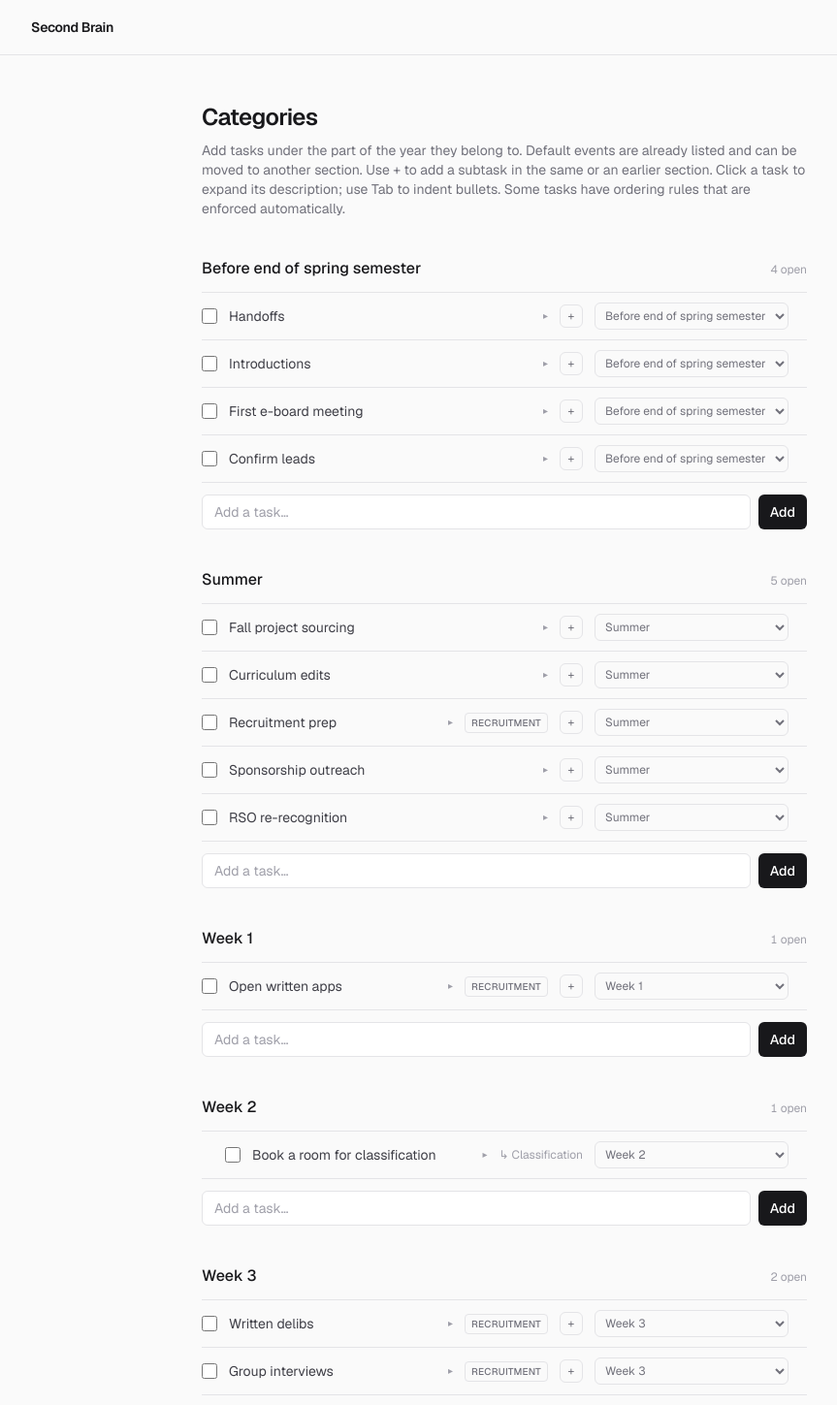
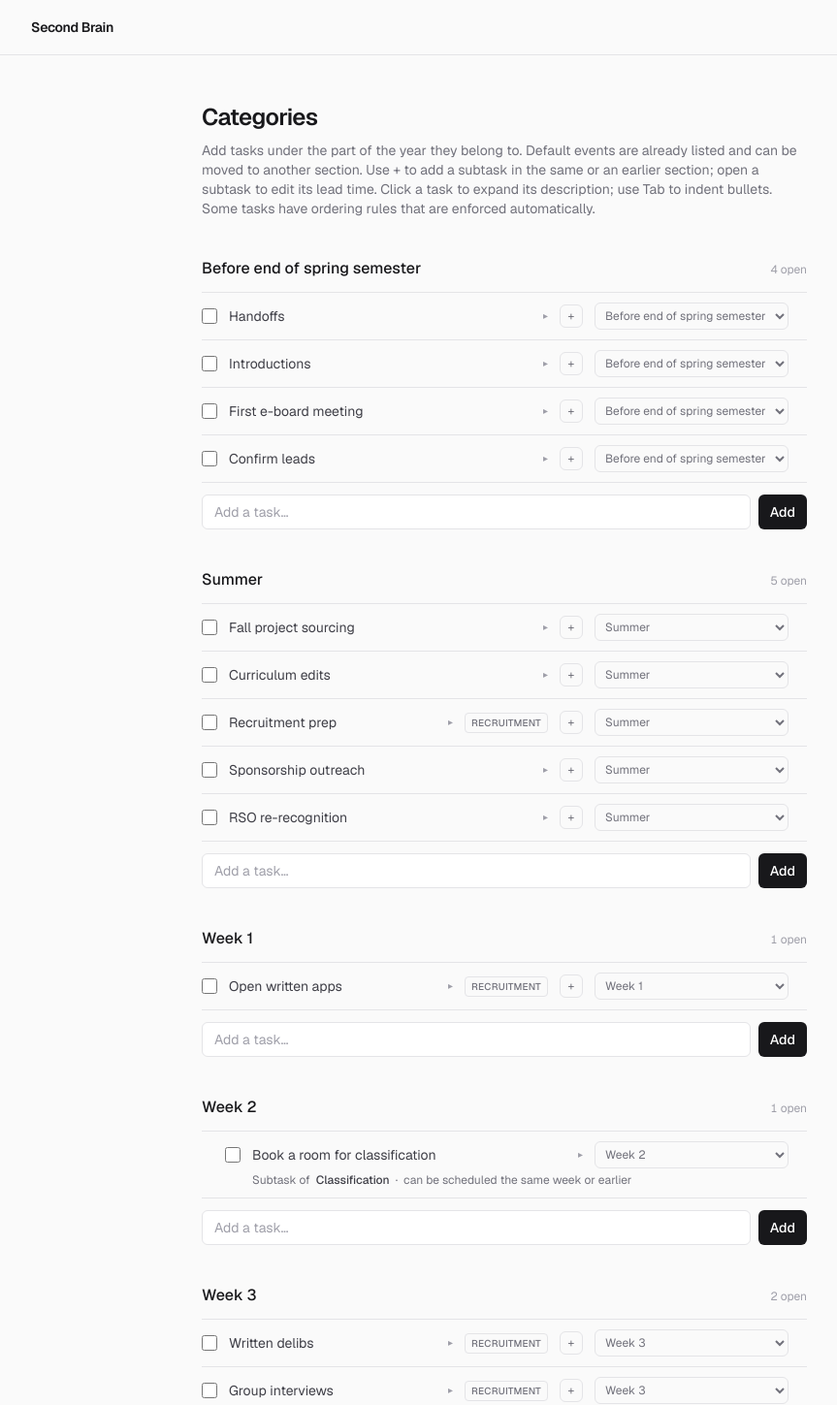
Before and after one commit to anniegao2013/cais-2nd-brain, a Next.js app: page / in a window 1280 px wide. Shown: the top 1449 px of the page at 97% size, without its empty margins (120-983 px from the left). Built offline with nearby package versions, Linux system fonts and the light colour scheme.

Commit message:
enhance subtasks

```diff
--- a/app/task-list.tsx
+++ b/app/task-list.tsx
@@ -545,11 +545,6 @@ export default function TaskList() {
   const [notesDraft, setNotesDraft] = useState("");
   const [expandedTaskId, setExpandedTaskId] = useState<string | null>(null);
 
-  const taskById = new Map<string, Task>();
-  for (const list of Object.values(state.tasks)) {
-    for (const task of list) taskById.set(task.id, task);
-  }
-
   function addTask(categoryId: string, form: HTMLFormElement) {
     const data = new FormData(form);
     const text = String(data.get("text") ?? "").trim();
@@ -598,6 +593,48 @@ export default function TaskList() {
     setSubtaskText("");
   }
 
+  function updateSubtaskLead(
+    categoryId: string,
+    taskId: string,
+    rawLead: number,
+  ) {
+    const task = (state.tasks[categoryId] ?? []).find(
+      (candidate) => candidate.id === taskId,
+    );
+    if (!task?.parentId) return;
+
+    const parent = findTask(state, task.parentId);
+    if (!parent) return;
+
+    const parentIndex = categoryIndex(parent.categoryId);
+    const lead = Math.max(
+      0,
+      Math.min(parentIndex, Math.floor(Number.isFinite(rawLead) ? rawLead : 0)),
+    );
+    const latestIndex = parentIndex - lead;
+
+    const tasks: TasksByCategory = {};
+    for (const [id, list] of Object.entries(state.tasks)) {
+      tasks[id] = list.filter((candidate) => candidate.id !== taskId);
+    }
+
+    const nextTask: Task = { ...task };
+    if (lead > 0) {
+      nextTask.leadWeeks = lead;
+    } else {
+      delete nextTask.leadWeeks;
+    }
+
+    const targetIndex = Math.max(
+      0,
+      Math.min(categoryIndex(categoryId), latestIndex),
+    );
+    const targetCategory = CATEGORIES[targetIndex].id;
+    tasks[targetCategory] = [...(tasks[targetCategory] ?? []), nextTask];
+
+    setState(sortState({ ...state, tasks }));
+  }
+
   function startEditingNotes(task: Task) {
     setExpandedTaskId(task.id);
     setNotesTaskId(task.id);
@@ -609,6 +646,18 @@ export default function TaskList() {
     setExpandedTaskId((current) => (current === taskId ? null : taskId));
     setNotesTaskId(null);
     setNotesDraft("");
+  }
+
+  function goToParent(parentId: string) {
+    setExpandedTaskId(parentId);
+    setNotesTaskId(null);
+    setNotesDraft("");
+    setSubtaskParentId(null);
+    requestAnimationFrame(() => {
+      document
+        .getElementById(`task-${parentId}`)
+        ?.scrollIntoView({ behavior: "smooth", block: "center" });
+    });
   }
 
   function saveNotes(categoryId: string, taskId: string) {
@@ -743,9 +792,10 @@ export default function TaskList() {
       <p className="mt-2 text-sm text-zinc-500 dark:text-zinc-400">
         Add tasks under the part of the year they belong to. Default events are
         already listed and can be moved to another section. Use + to add a
-        subtask in the same or an earlier section. Click a task to expand its
-        description; use Tab to indent bullets. Some tasks have ordering rules
-        that are enforced automatically.
+        subtask in the same or an earlier section; open a subtask to edit its
+        lead time. Click a task to expand its description; use Tab to indent
+        bullets. Some tasks have ordering rules that are enforced
+        automatically.
       </p>
 
       <div className="mt-10 flex flex-col gap-10">
@@ -770,9 +820,13 @@ export default function TaskList() {
               {tasks.length > 0 && (
                 <ul className="mt-3 flex flex-col divide-y divide-zinc-200 border-y border-zinc-200 dark:divide-zinc-800 dark:border-zinc-800">
                   {tasks.map((task) => {
-                    const parent = task.parentId
-                      ? taskById.get(task.parentId)
-                      : undefined;
+                    const parentLocation = task.parentId
+                      ? findTask(state, task.parentId)
+                      : null;
+                    const parent = parentLocation?.task;
+                    const parentMaxIndex = parentLocation
+                      ? categoryIndex(parentLocation.categoryId)
+                      : 0;
                     const isSubtask = Boolean(task.parentId);
                     const formOpen = subtaskParentId === task.id;
                     const notesOpen = notesTaskId === task.id;
@@ -782,6 +836,7 @@ export default function TaskList() {
                     return (
                       <li
                         key={task.id}
+                        id={`task-${task.id}`}
                         className={`py-2.5 ${isSubtask ? "pl-6" : ""}`}
                       >
                         <div className="group flex items-center gap-3">
@@ -816,11 +871,6 @@ export default function TaskList() {
                           {task.recruitment && (
                             <span className="shrink-0 rounded border border-zinc-200 px-1.5 py-0.5 text-[10px] font-medium uppercase tracking-wide text-zinc-500 dark:border-zinc-700 dark:text-zinc-400">
                               Recruitment
-                            </span>
-                          )}
-                          {parent && (
-                            <span className="shrink-0 text-xs text-zinc-400 dark:text-zinc-500">
-                              ↳ {parent.text}
                             </span>
                           )}
                           {!isSubtask && (
@@ -874,8 +924,78 @@ export default function TaskList() {
                           </button>
                         </div>
 
+                        {parent && (
+                          <div className="mt-1 flex flex-wrap items-center gap-x-1.5 gap-y-0.5 pl-7 text-xs text-zinc-500 dark:text-zinc-400">
+                            <span>Subtask of</span>
+                            <button
+                              type="button"
+                              onClick={() => goToParent(parent.id)}
+                              className="font-medium text-zinc-700 underline-offset-2 transition-colors hover:text-zinc-900 hover:underline dark:text-zinc-200 dark:hover:text-zinc-50"
+                            >
+                              {parent.text}
+                            </button>
+                            <span aria-hidden>·</span>
+                            <span>
+                              {task.leadWeeks
+                                ? `at least ${task.leadWeeks} week${
+                                    task.leadWeeks === 1 ? "" : "s"
+                                  } before`
+                                : "can be scheduled the same week or earlier"}
+                            </span>
+                          </div>
+                        )}
+
                         {expanded && (
                           <div id={`details-${task.id}`} className="mt-2 pl-7">
+                            {parent && (
+                              <button
+                                type="button"
+                                onClick={() => goToParent(parent.id)}
+                                className="mb-2 inline-flex items-center gap-1 text-xs font-medium text-zinc-600 underline-offset-2 transition-colors hover:text-zinc-900 hover:underline dark:text-zinc-300 dark:hover:text-zinc-50"
+                              >
+                                ← Go to {parent.text}
+                              </button>
+                            )}
+                            {task.parentId && parent && (
+                              <div className="mb-3 rounded-md border border-zinc-200 p-3 dark:border-zinc-800">
+                                <div className="flex flex-wrap items-center gap-x-2 gap-y-1 text-xs text-zinc-600 dark:text-zinc-300">
+                                  <span className="font-medium text-zinc-900 dark:text-zinc-100">
+                                    Lead time
+                                  </span>
+                                  <label
+                                    htmlFor={`lead-${task.id}`}
+                                    className="flex flex-wrap items-center gap-1.5"
+                                  >
+                                    <span>must be at least</span>
+                                    <input
+                                      id={`lead-${task.id}`}
+                                      type="number"
+                                      inputMode="numeric"
+                                      min={0}
+                                      max={Math.max(0, parentMaxIndex)}
+                                      value={task.leadWeeks ?? 0}
+                                      onChange={(event) =>
+                                        updateSubtaskLead(
+                                          category.id,
+                                          task.id,
+                                          Number(event.target.value),
+                                        )
+                                      }
+                                      className="h-7 w-14 rounded-md border border-zinc-200 bg-white px-2 text-center text-xs tabular-nums text-zinc-900 focus:border-zinc-400 focus:outline-none dark:border-zinc-800 dark:bg-zinc-900 dark:text-zinc-100 dark:focus:border-zinc-600"
+                                    />
+                                    <span>
+                                      week{task.leadWeeks === 1 ? "" : "s"}{" "}
+                                      before {parent.text}
+                                    </span>
+                                  </label>
+                                </div>
+                                <p className="mt-1 text-xs text-zinc-400 dark:text-zinc-500">
+                                  {task.leadWeeks
+                                    ? `Moves with ${parent.text} when it is rescheduled.`
+                                    : `Can be scheduled in the same section as ${parent.text} or earlier.`}
+                                </p>
+                              </div>
+                            )}
                             {notesOpen ? (
                               <form
                                 onSubmit={(event) => {
```
Also changed, not shown: 1 other file (tests, documents, lock files or other folders).
